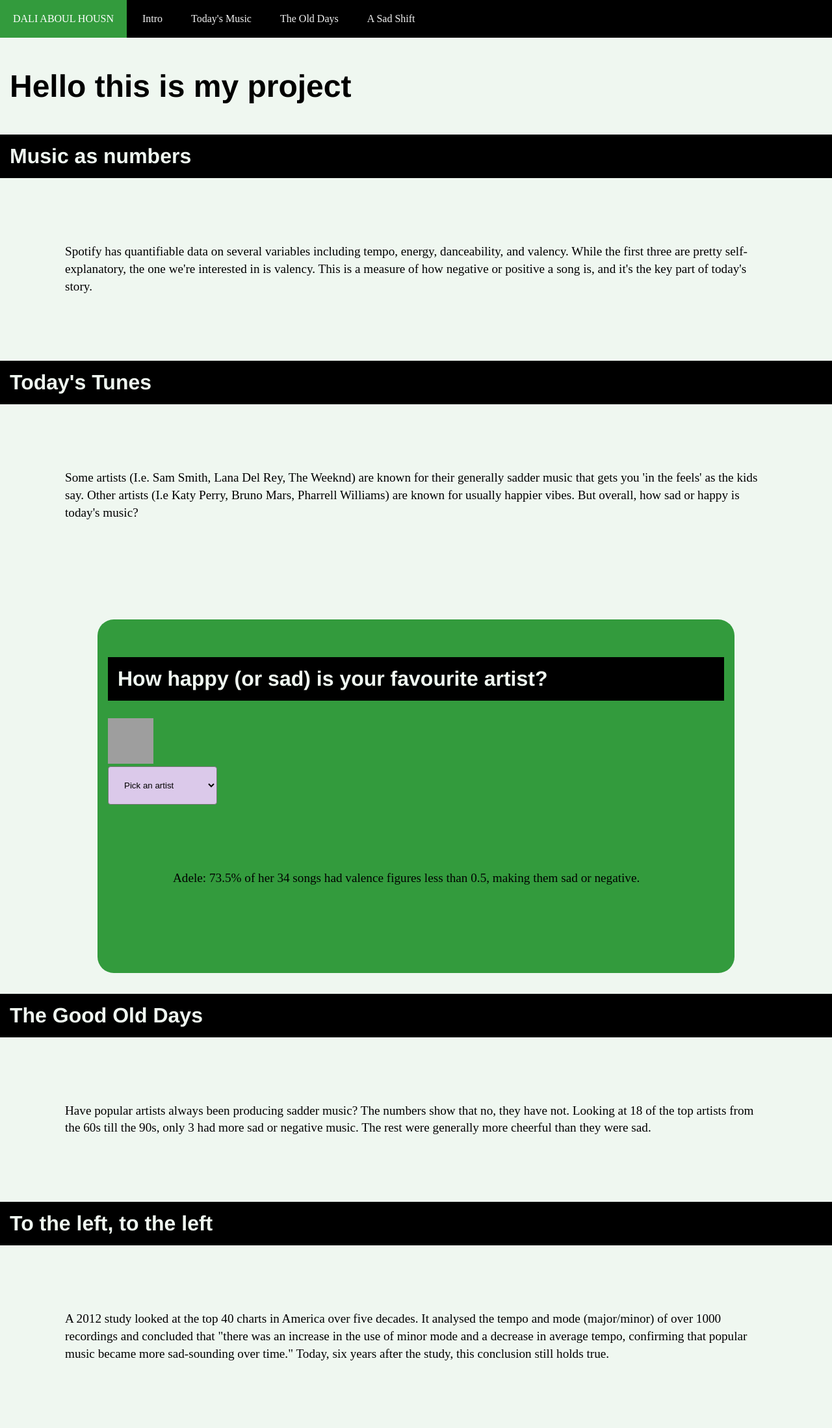
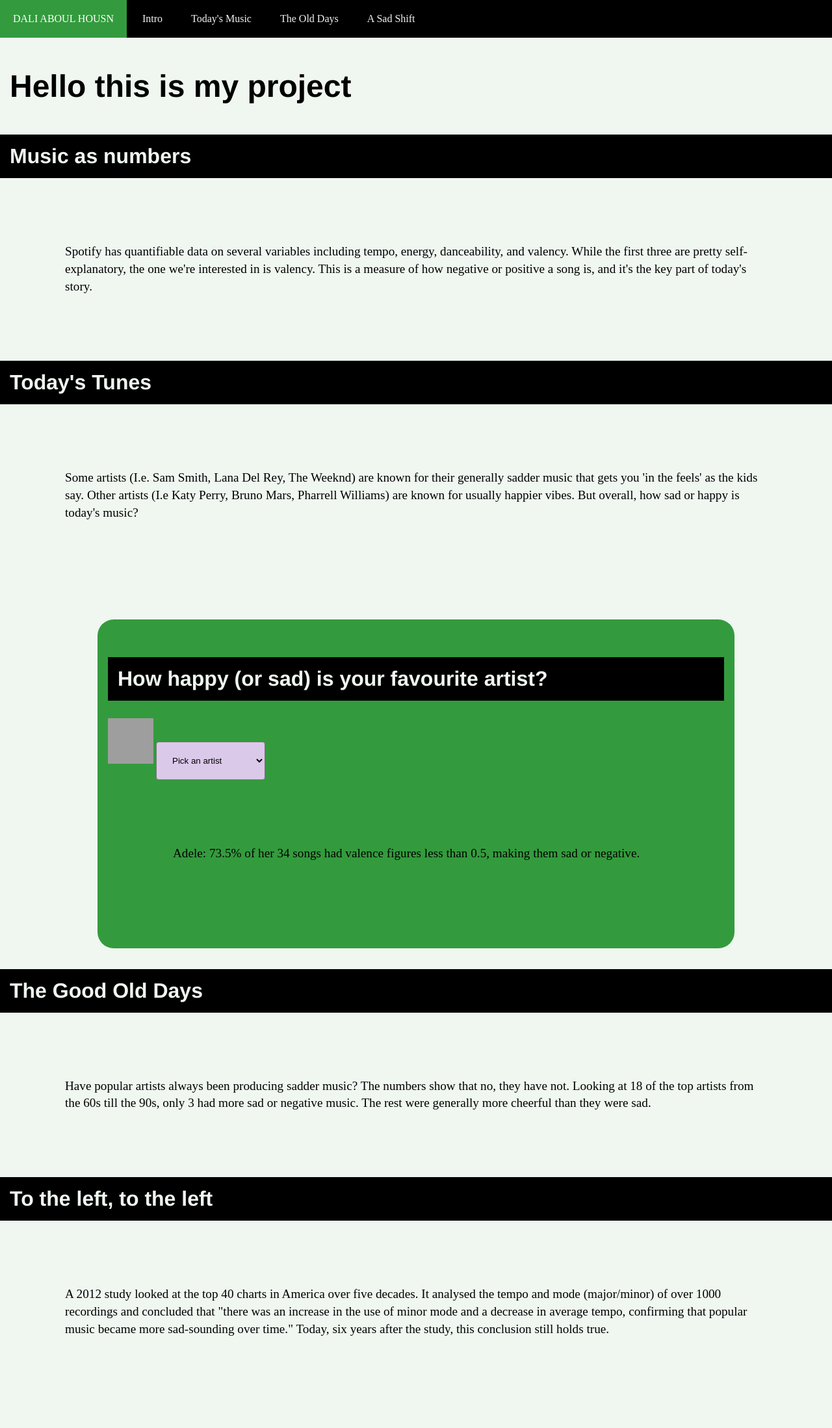
Before and after one commit to ah-dali/ah-dali.github.io, a Jekyll site: the page built from index.html, in a window 1280 px wide. Shown: the whole page at 65% size. Built offline with Jekyll 4.4.1, drawn with Linux system fonts in a browser that asks for light colours; after the commit the page ends 2159 px from its top, so only the background shows below that; grey boxes are pictures that could not be loaded.

Commit message:
Update index.html

```diff
--- a/index.html
+++ b/index.html
@@ -11,8 +11,8 @@ title: My Project
 	<div class="bs-component">
 		<div class="jumbotron">
 			<h2 id="box">How happy (or sad) is your favourite artist?</h2>
-				<img src="https://github.com/ah-dali/ah-dali.github.io/tree/master/jpg" width="70" height="70" id="myImage" />
 				<form method="" action="" id="myForm">
+					<img src="https://github.com/ah-dali/ah-dali.github.io/tree/master/jpg" width="70" height="70" id="myImage" />
   					<select id="pickArtist" onchange="switchImage();">
 						<option value="0">Pick an artist</option>
 						<option value="1" href="#1">Adele</option>
```
